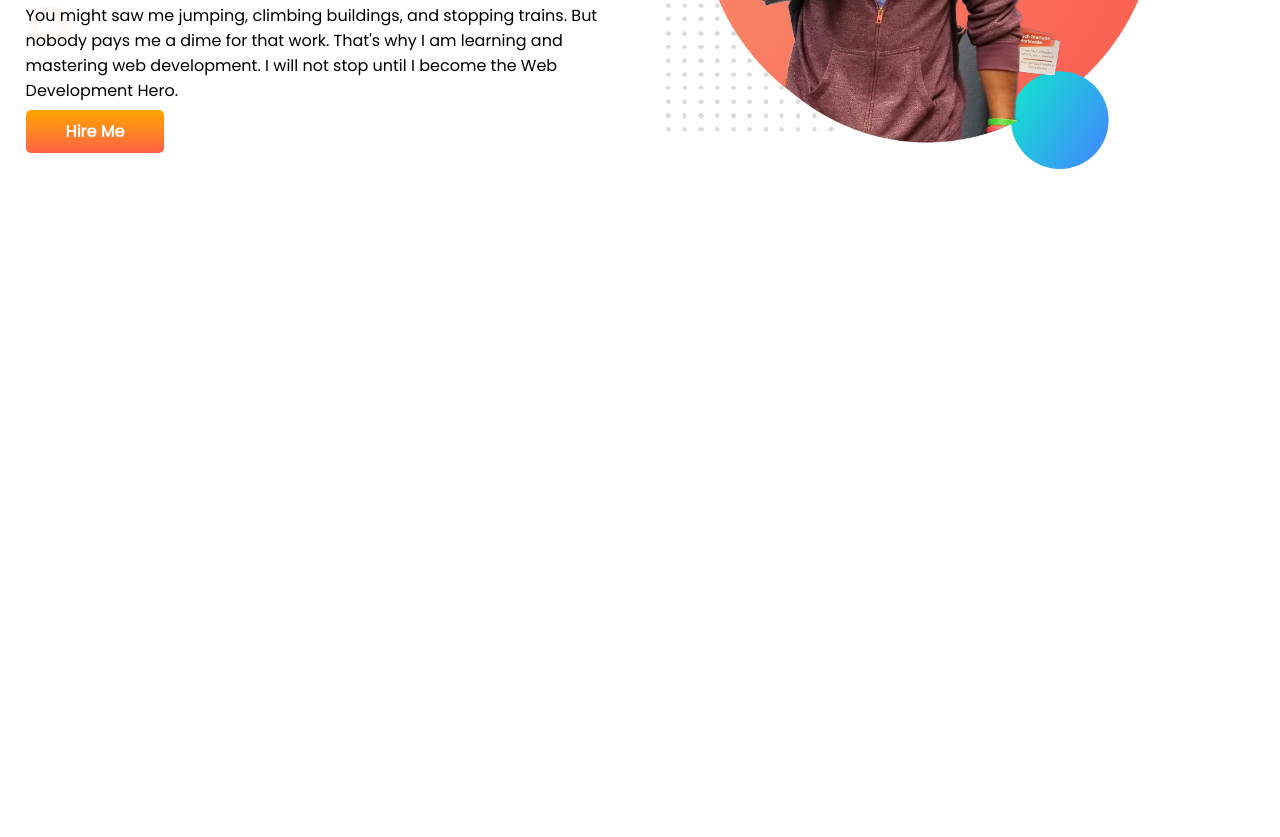
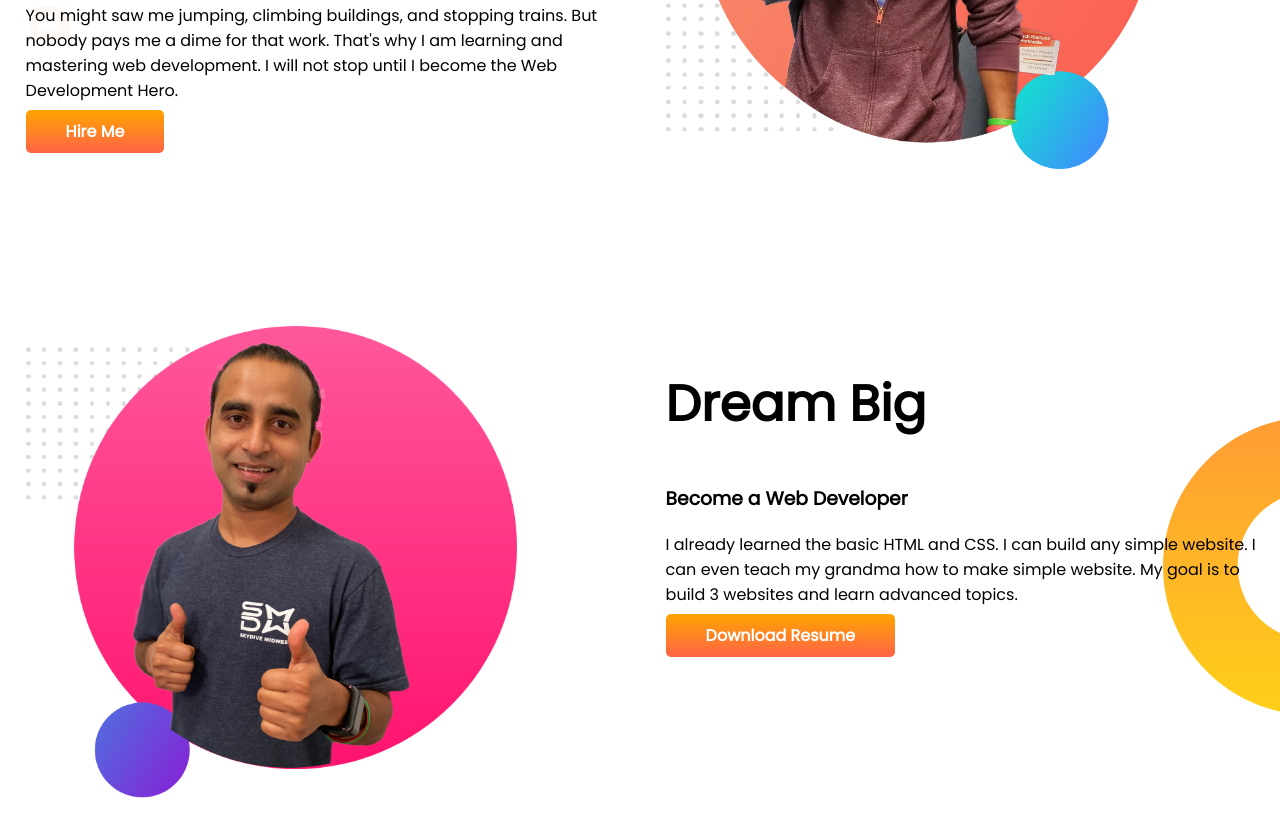
Before and after one commit to Arifa56/developer-portfolio, a plain HTML site: page index.html in a window 1280 px wide. Shown: the part 319-1156 px from the top of the page. Before the commit the page ends 800 px from the top, so only its background shows below. Drawn offline with Linux system fonts and the light colour scheme.

Commit message:
dream added

```diff
--- a/index.html
+++ b/index.html
@@ -29,6 +29,19 @@
             <img src="images/jhankar.png" alt="">
         </div>
     </section>
+    <section class="dream-big">
+        <div class="hw">
+            <img src="images/jhankar2.png" alt="">
+        </div>
+        <div class="hw">
+            <h1>Dream Big</h1>
+            <h3>Become a Web Developer</h3>
+            <p>I already learned the basic HTML and CSS. I can build any simple website. I can even teach my grandma how
+                to make simple website. My goal is to build 3 websites and learn advanced topics.</p>
+            <a class="link-button" target="_blank"
+                href="https://programminghero1.github.io/developer-portfolio/">Download Resume</a>
+        </div>
+    </section>
 </body>
 
 </html>
--- a/style.css
+++ b/style.css
@@ -13,6 +13,7 @@ h1 {
 
 section {
     display: flex;
+    margin-bottom: 150px;
 }
 
 .hw {
@@ -37,3 +38,9 @@ section {
     background-image: url(images/top-banner.png);
     background-repeat: no-repeat;
 }
+
+.dream-big {
+    background-image: url(images/dream-bg.png);
+    background-repeat: no-repeat;
+    background-position: right;
+}
```
